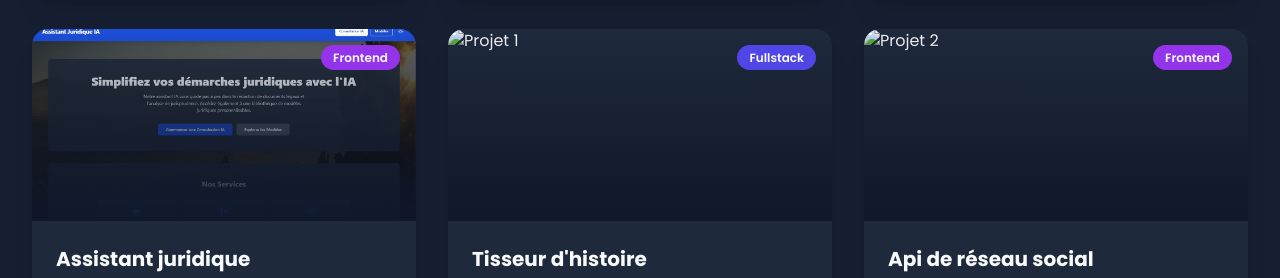
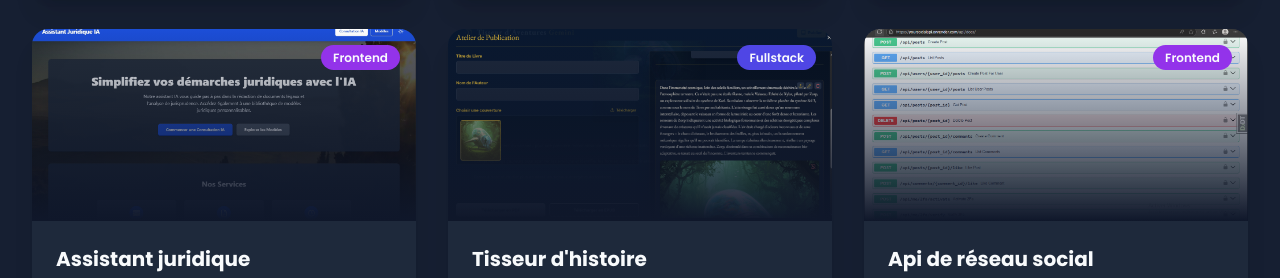
Before and after one commit to kimku003/3d-sites, a plain HTML site: page myblog.html in a window 1280 px wide. Shown: the part 3469-3747 px from the top of the page. Drawn offline with nearby package versions, Linux system fonts and the light colour scheme; the site is published under a folder, as on GitHub Pages, so addresses that start at the root find nothing.

Commit message:
ajout des image

```diff
--- a/myblog.html
+++ b/myblog.html
@@ -525,7 +525,7 @@
             <!-- Project 6 -->
             <div class="project-card bg-slate-800 rounded-2xl overflow-hidden shadow-xl">
                 <div class="relative h-48 overflow-hidden">
-                    <img src="/images/pt6.png" alt="Projet 1" class="w-full h-full object-cover">
+                    <img src="images/pt6.png" alt="Projet 1" class="w-full h-full object-cover">
                     <div class="absolute inset-0 bg-gradient-to-t from-slate-900 to-transparent"></div>
                     <div class="absolute top-4 right-4">
                         <span class="px-3 py-1 bg-indigo-600 rounded-full text-xs font-semibold">Fullstack</span>
@@ -553,7 +553,7 @@
             <!-- Project 7 -->
             <div class="project-card bg-slate-800 rounded-2xl overflow-hidden shadow-xl">
                 <div class="relative h-48 overflow-hidden">
-                    <img src="/images/Capture6.PNG" alt="Projet 2" class="w-full h-full object-cover">
+                    <img src="images/Capture6.PNG" alt="Projet 2" class="w-full h-full object-cover">
                     <div class="absolute inset-0 bg-gradient-to-t from-slate-900 to-transparent"></div>
                     <div class="absolute top-4 right-4">
                         <span class="px-3 py-1 bg-purple-600 rounded-full text-xs font-semibold">Frontend</span>
```
